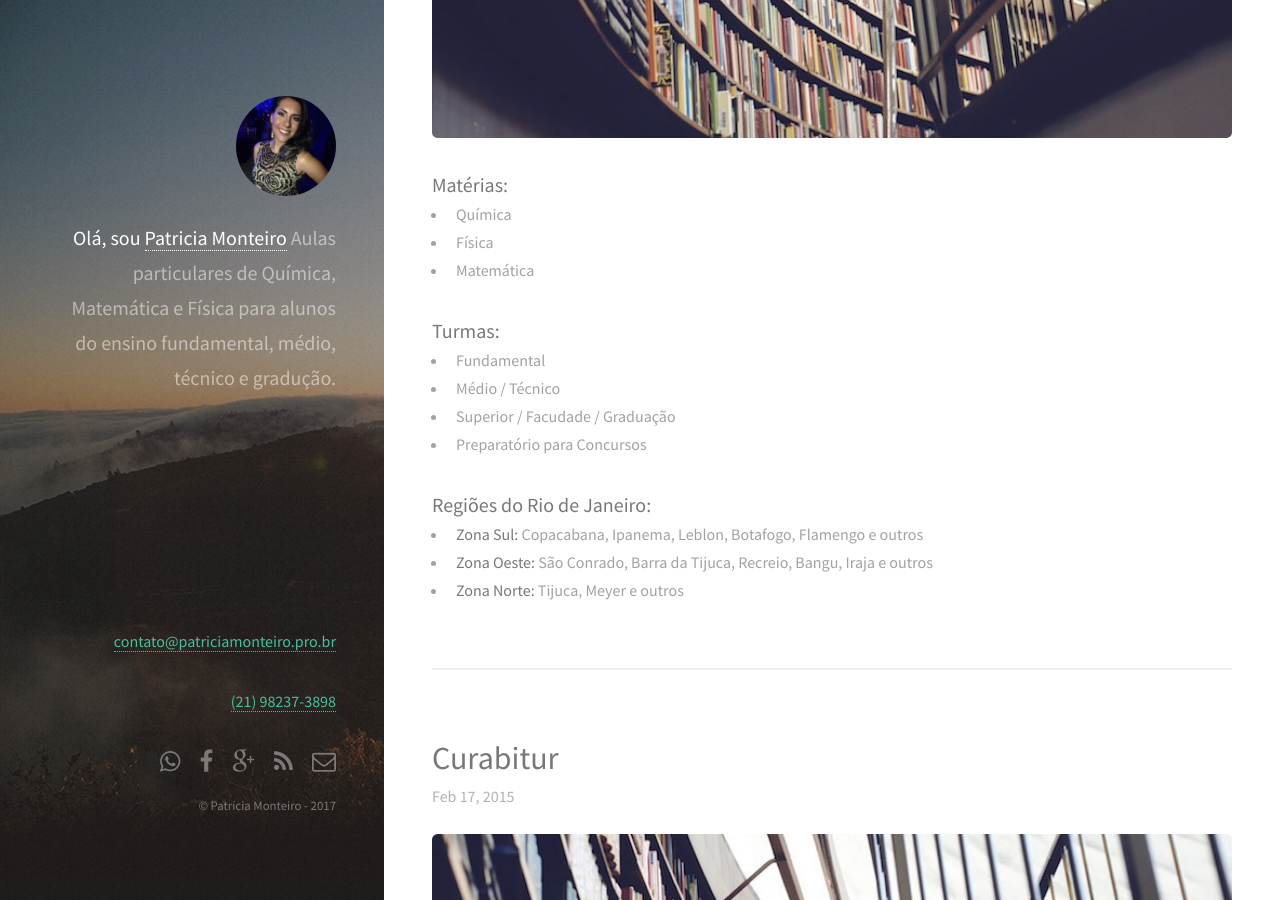
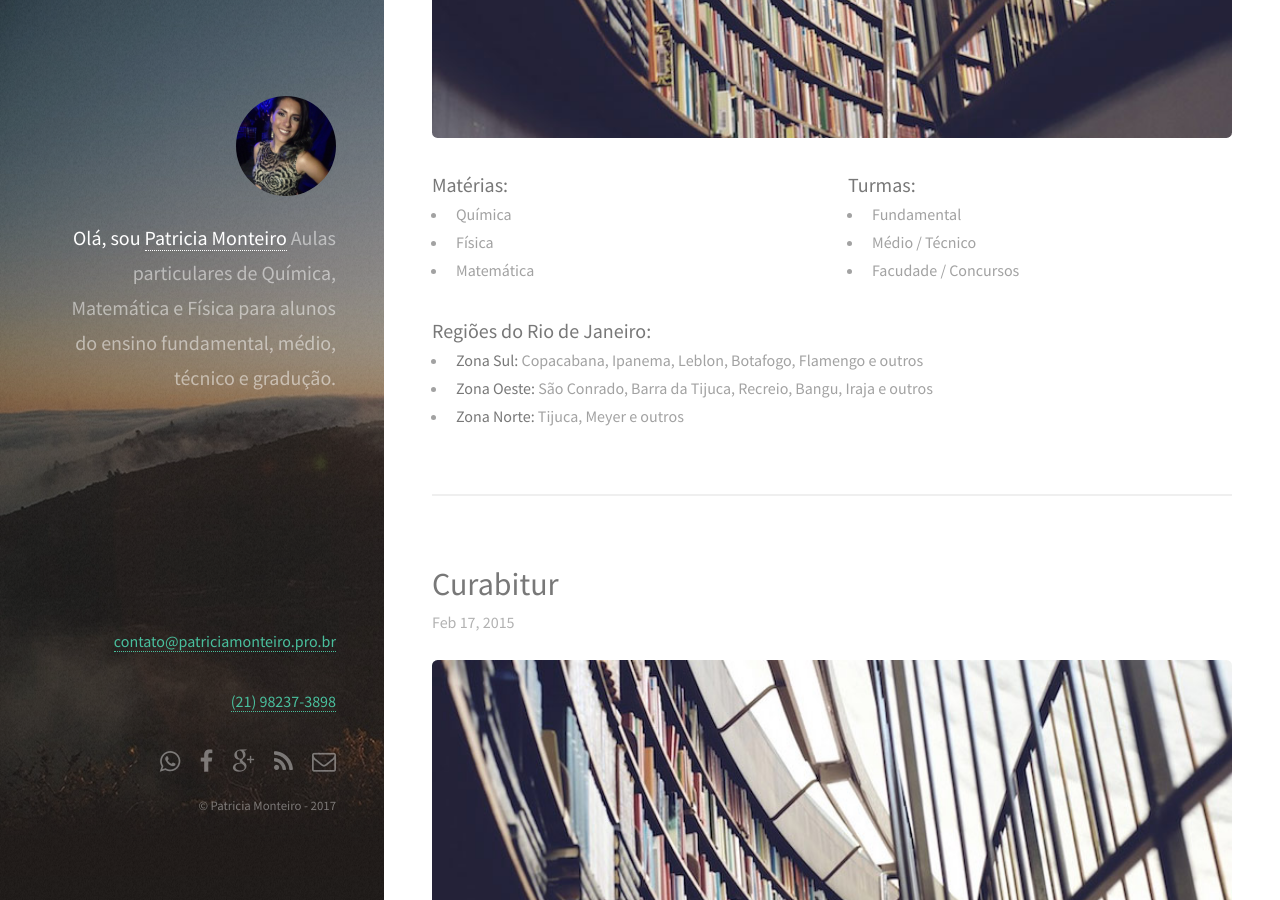
Before and after one commit to patriciamonteiro579/patriciamonteiro579.github.io, a Jekyll site: the page built from index.html, in a window 1280 px wide and 900 px high, scrolled down 475 px. Built offline with Jekyll 4.4.1, drawn with Linux system fonts in a browser that asks for light colours; nearby versions of some CDN libraries.

Commit message:
organizacao de cursos

```diff
--- a/_data/inicio.yml
+++ b/_data/inicio.yml
@@ -6,8 +6,7 @@ materias:
 turmas:
     - Fundamental
     - Médio / Técnico
-    - Superior / Facudade / Graduação
-    - Preparatório para Concursos
+    - Facudade / Concursos
 regioes:
     - nome: Zona Sul
       descricao: Copacabana, Ipanema, Leblon, Botafogo, Flamengo e outros
--- a/index.html
+++ b/index.html
@@ -6,6 +6,7 @@ layout: default
       <h1>{{ site.data.inicio.titulo }}</h1>
       <section>
         <img src="/images/fulls/03.jpg" class="fit image">
+        <div class="row">
           <div class="6u 12u(small)">
             <h3>Matérias:</h3>
             <ul>
@@ -21,6 +22,7 @@ layout: default
                 <li>{{turma}}</li>
               {% endfor %}
             </ul>
+          </div>
         </div>
         <h3>Regiões do Rio de Janeiro:</h3>
         <ul>
```
Lines whose indentation alone changed are shown as unchanged.
